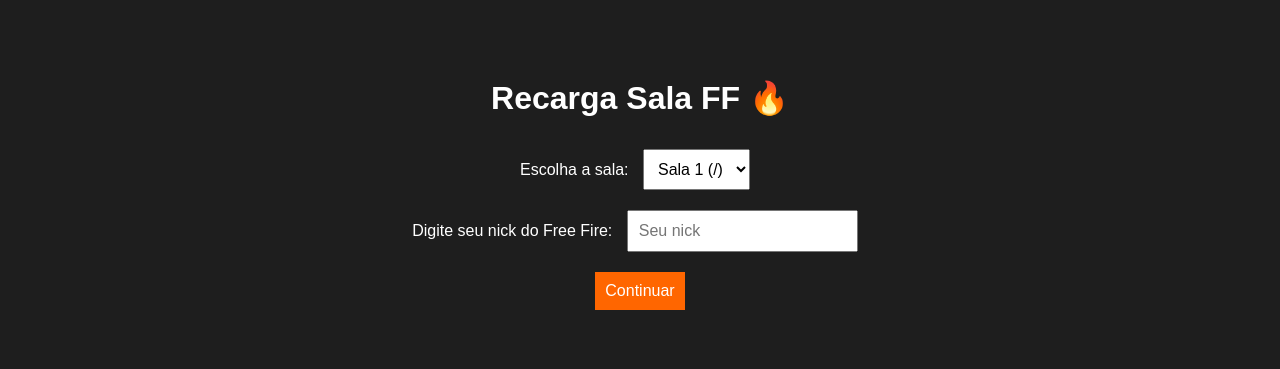
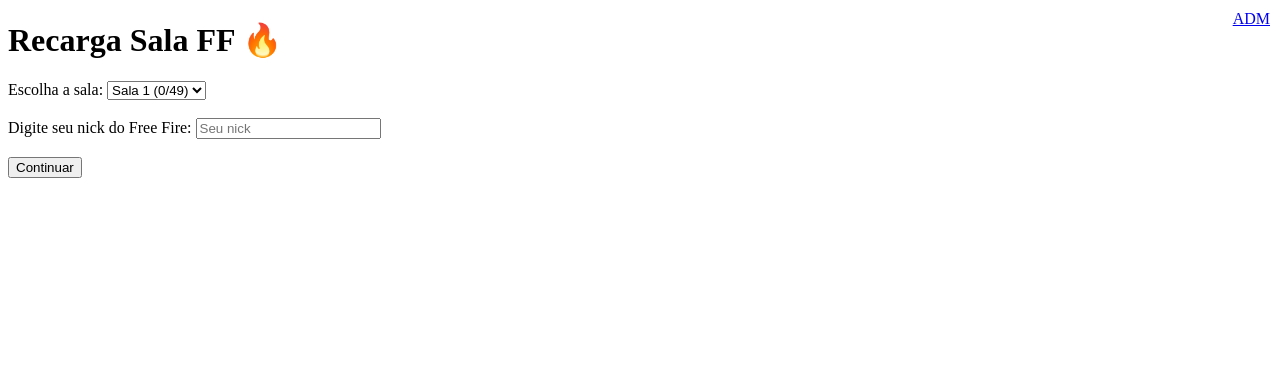
Before and after one commit to dudua9356-beep/sala-ff, a Flask app: page / in a window 1280 px wide. Shown: the top 369 px of the page. Run offline with Flask 3, Linux system fonts and the light colour scheme.

Commit message:
Update index.html

```diff
--- a/templates/index.html
+++ b/templates/index.html
@@ -2,54 +2,29 @@
 <html lang="pt-BR">
 <head>
 <meta charset="UTF-8">
-    <meta name="viewport" content="width=device-width, initial-scale=1.0">
 <title>Recarga Sala FF 🔥</title>
-    <style>
-        body {
-            font-family: Arial, sans-serif;
-            background: #1e1e1e;
-            color: #fff;
-            text-align: center;
-            padding: 50px;
-        }
-        input, select, button {
-            padding: 10px;
-            margin: 10px;
-            font-size: 16px;
-        }
-        button {
-            background-color: #ff6600;
-            border: none;
-            color: #fff;
-            cursor: pointer;
-        }
-        button:hover {
-            background-color: #ff3300;
-        }
-        .erro { color: #ff3333; margin-bottom: 15px; }
-    </style>
 </head>
 <body>
 <h1>Recarga Sala FF 🔥</h1>
 
 {% if erro %}
-        <div class="erro">{{ erro }}</div>
+<p style="color:red">{{ erro }}</p>
 {% endif %}
 
 <form method="POST">
-        <label for="sala">Escolha a sala:</label>
-        <select name="sala" id="sala" required>
+<label>Escolha a sala:</label>
+<select name="sala">
 {% for nome, dados in salas.items() %}
-                <option value="{{ nome }}">{{ nome }} ({{ dados.ocupados }}/{{ dados.max }})</option>
+  <option value="{{ nome }}">{{ nome }} ({{ dados.jogadores|length }}/{{ dados.max_vagas }})</option>
 {% endfor %}
-        </select>
-        <br>
+</select><br><br>
 
-        <label for="nick">Digite seu nick do Free Fire:</label>
-        <input type="text" name="nick" id="nick" placeholder="Seu nick" required>
-        <br>
-
+<label>Digite seu nick do Free Fire:</label>
+<input type="text" name="nick" placeholder="Seu nick"><br><br>
 <button type="submit">Continuar</button>
 </form>
+
+<a href="{{ url_for('adm_login') }}" style="position:absolute; top:10px; right:10px;">ADM</a>
+
 </body>
 </html>
```
Lines whose indentation alone changed are shown as unchanged.
